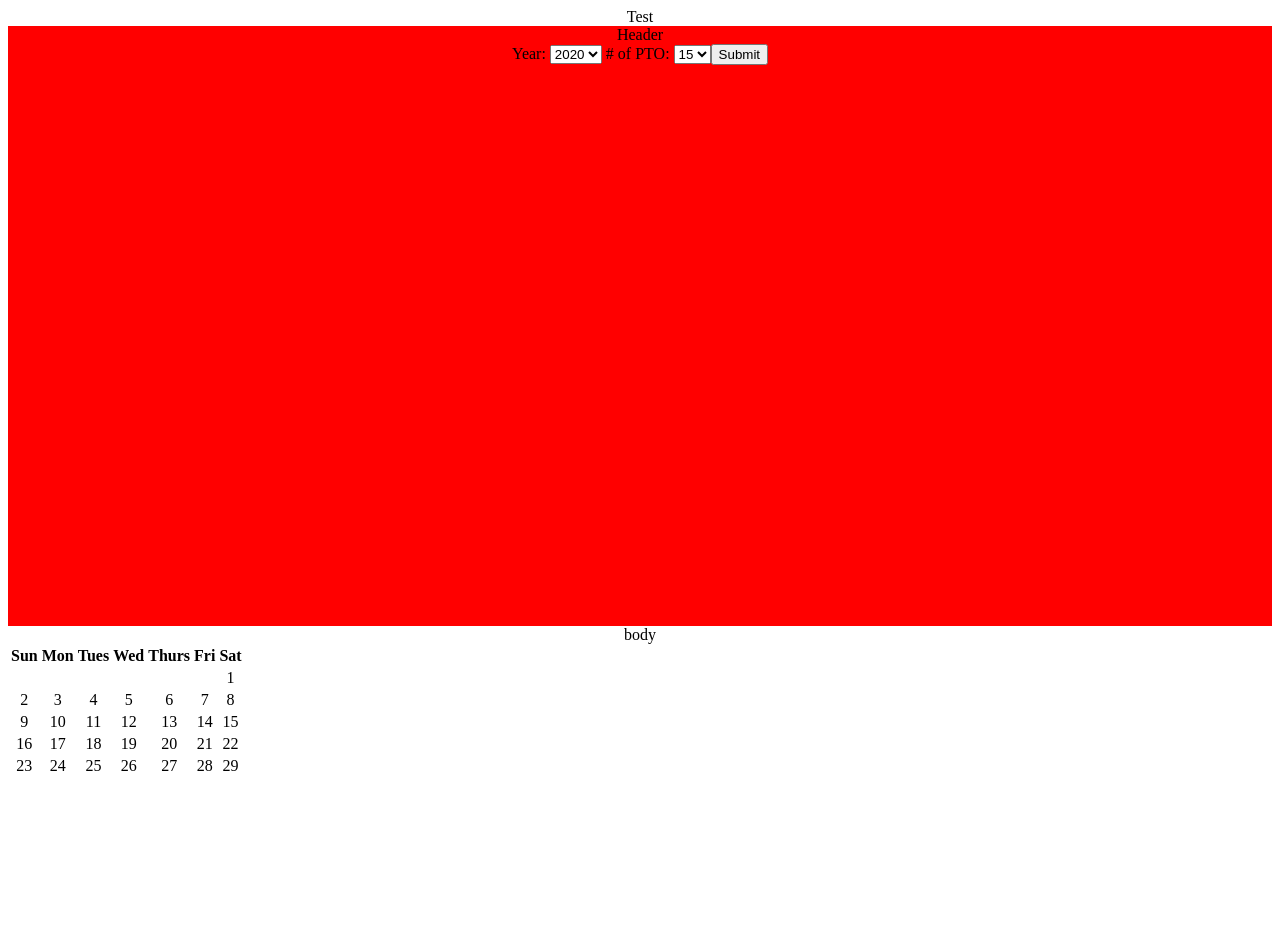
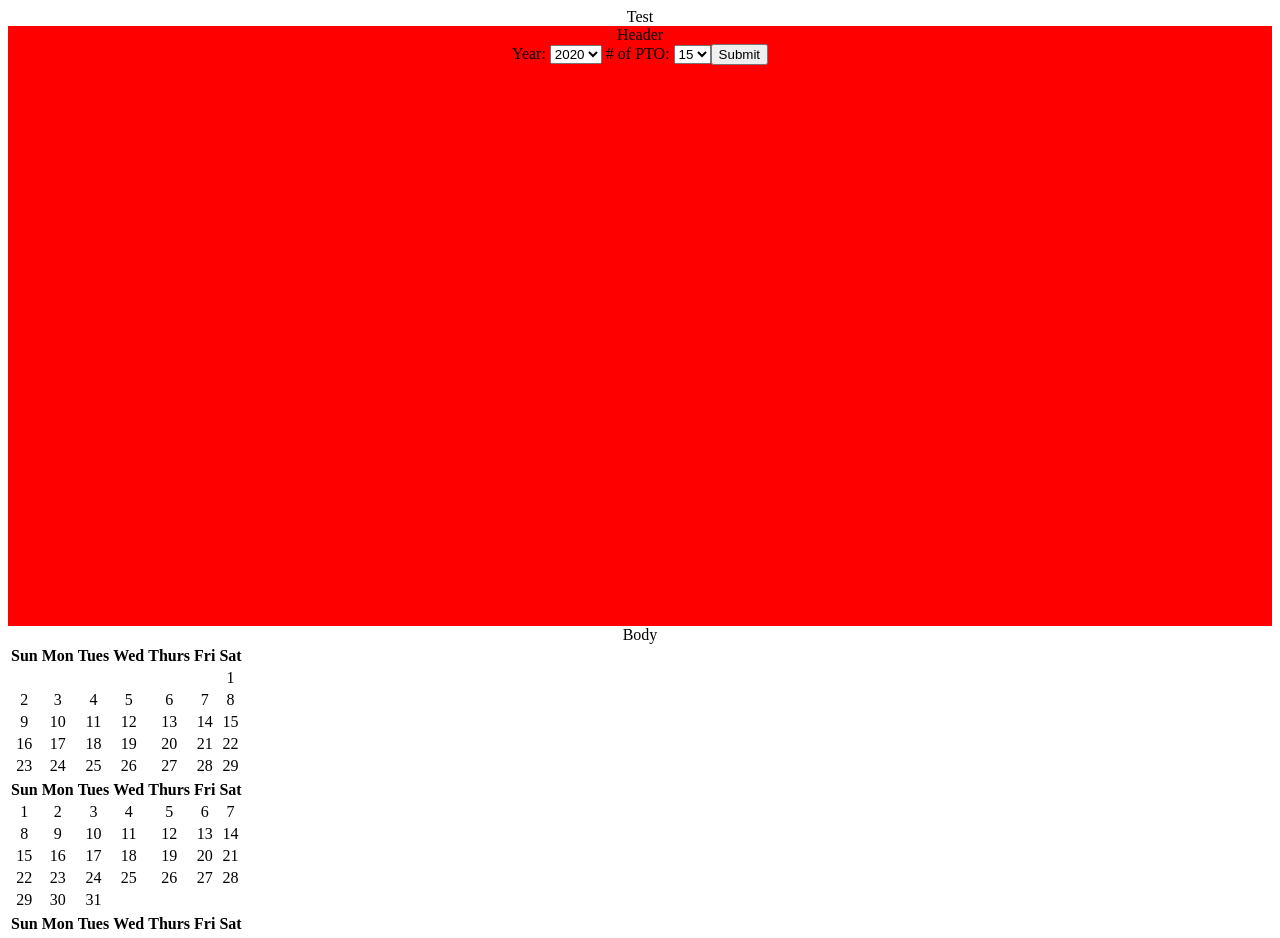
Before and after one commit to redmondchan/extend-vacation-frontend, a React (Create React App) app: page / in a window 1280 px wide. Shown: the top 938 px of the page. Before the commit the page ends 800 px from the top, so only its background shows below. Built offline with nearby package versions, Linux system fonts and the light colour scheme.

Commit message:
switched calendar to use props instead of test variable, added vacation container

```diff
--- a/src/components/Calendar.js
+++ b/src/components/Calendar.js
@@ -1,15 +1,15 @@
 import React, {useState} from 'react';
 import CalendarRow from './CalendarRow';
 
-function Calendar() {
+function Calendar(props) {
     // const rows = [1,2,3,4]
     // array of objects
 
-    const start = {month: 2, day: 2, year: 2020}
+    const date = props.date
 
-    const numOfDays = 32 - new Date(start["year"], start["month"] - 1, 32).getDate()
+    const numOfDays = 32 - new Date(date["year"], date["month"] - 1, 32).getDate()
 
-    const startOfMonth = new Date(start["year"], start["month"] - 1).getDay()
+    const startOfMonth = new Date(date["year"], date["month"] - 1).getDay()
 
     const array = []
 
--- a/src/components/Form.js
+++ b/src/components/Form.js
@@ -25,7 +25,7 @@ function Form() {
       body: JSON.stringify({year: {year: year, pto: days}})
     })
     .then(resp => resp.json())
-    .then(json => console.log(json))
+    .then(json => console.log(json.result))
   }
 
   return (
--- a/src/containers/Body.js
+++ b/src/containers/Body.js
@@ -1,12 +1,13 @@
 import React from 'react';
-import Calendar from '../components/Calendar'
+import Vacation from './Vacation'
 
 class Body extends React.Component {
   render() {
+    const results = ["2/1/2020 - 2/3/2020", "3/10/2020 - 4/8/2020"]
     return(
       <div className="body">
-        body
-        <Calendar />
+        Body
+        {results.map(result => <Vacation result={result} />)}
       </div>
     )
   }
--- /dev/null
+++ b/src/containers/Vacation.js
@@ -0,0 +1,28 @@
+import React from 'react';
+import Calendar from '../components/Calendar'
+
+function Vacation(props){
+    const duration = props.result.split(" - ")
+    const start = duration[0].split("/")
+    const end = duration[1].split("/")
+    const startObject = {month: start[0], day: start[1], year: start[2]}
+    const endObject = {month: end[0], day: end[1], year: end[2]}
+    const vacation = {start: startObject, end: endObject}
+
+    if (startObject.month == endObject.month){
+      return(
+        <div>
+          <Calendar date = {startObject} duration = {vacation}/>
+        </div>
+      )
+    }
+    return(
+        <div>
+          <Calendar date = {startObject} duration = {vacation}/>
+          <Calendar date = {endObject} duration = {vacation}/>
+        </div>
+      )
+}
+
+// {response.map(vacation => <Calendar />)}
+export default Vacation;
```
